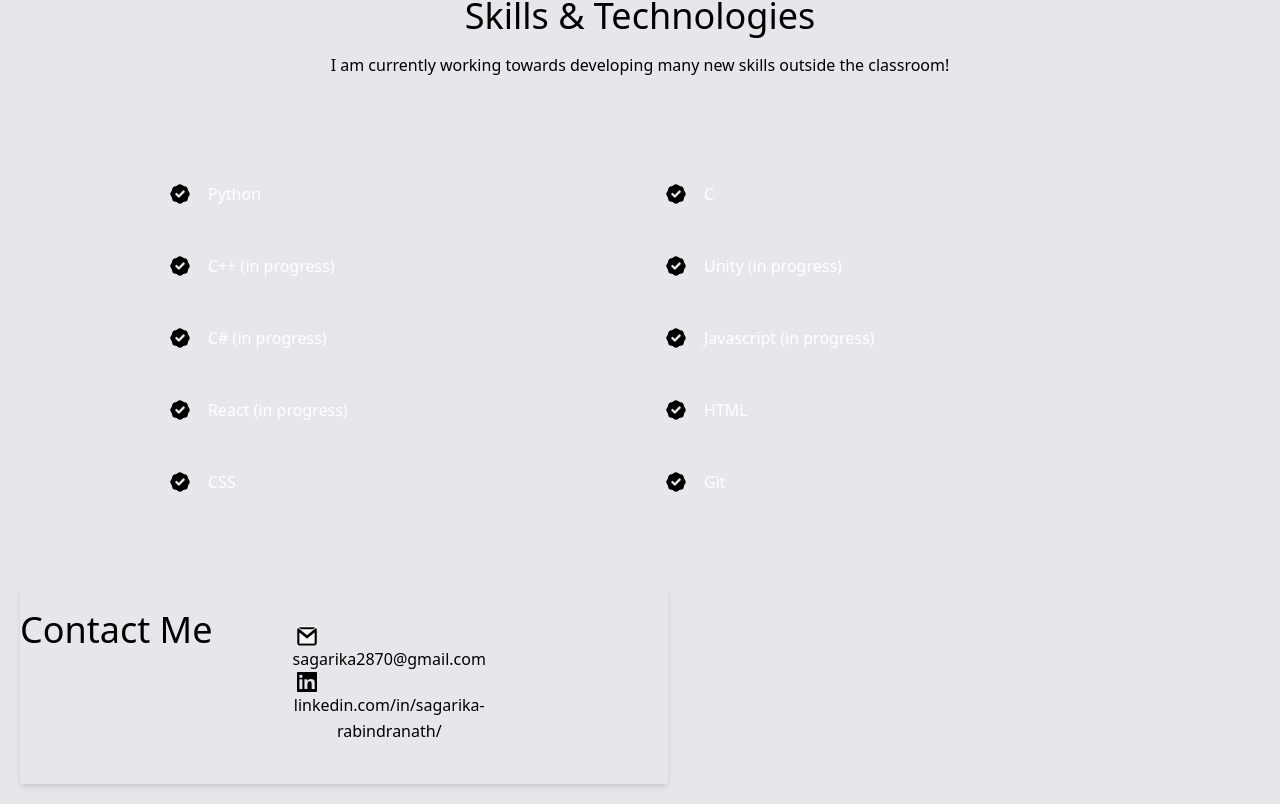
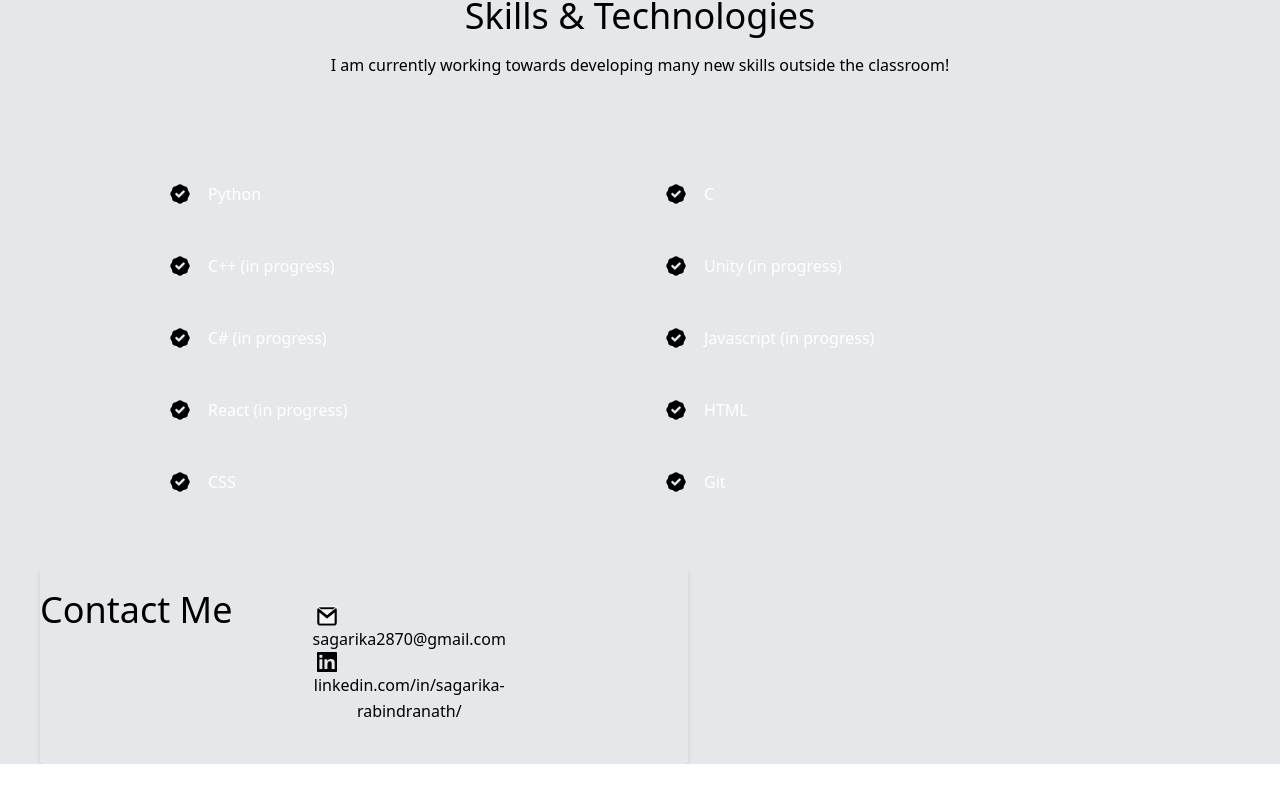
Before and after one commit to Sagarika2870/my-portfolio, a React (Create React App) app: page / in a window 1280 px wide. Shown: the part 1475-2279 px from the top of the page. After the commit the page ends 2239 px from the top, so only its background shows below. Built offline with nearby package versions, Linux system fonts and the light colour scheme.

Commit message:
style changes

```diff
--- a/src/components/Contact.js
+++ b/src/components/Contact.js
@@ -27,7 +27,7 @@
 
     return (
         <section id="contact" className="relative">
-            <div className="container mx-auto flex flex-wrap p-5 flex-col md:flex-row items-center">
+            <div className="container mx-auto flex flex-wrap px-10 flex-col md:flex-row items-center">
                     <div className="bg-sky-200 relative flex flex-wrap py-6 rounded shadow-md center">
                         <h1 className="block sm:text-4xl text-3xl font-medium title-font mb-4 text-cyan-900 text-center">
                             Contact Me
```
